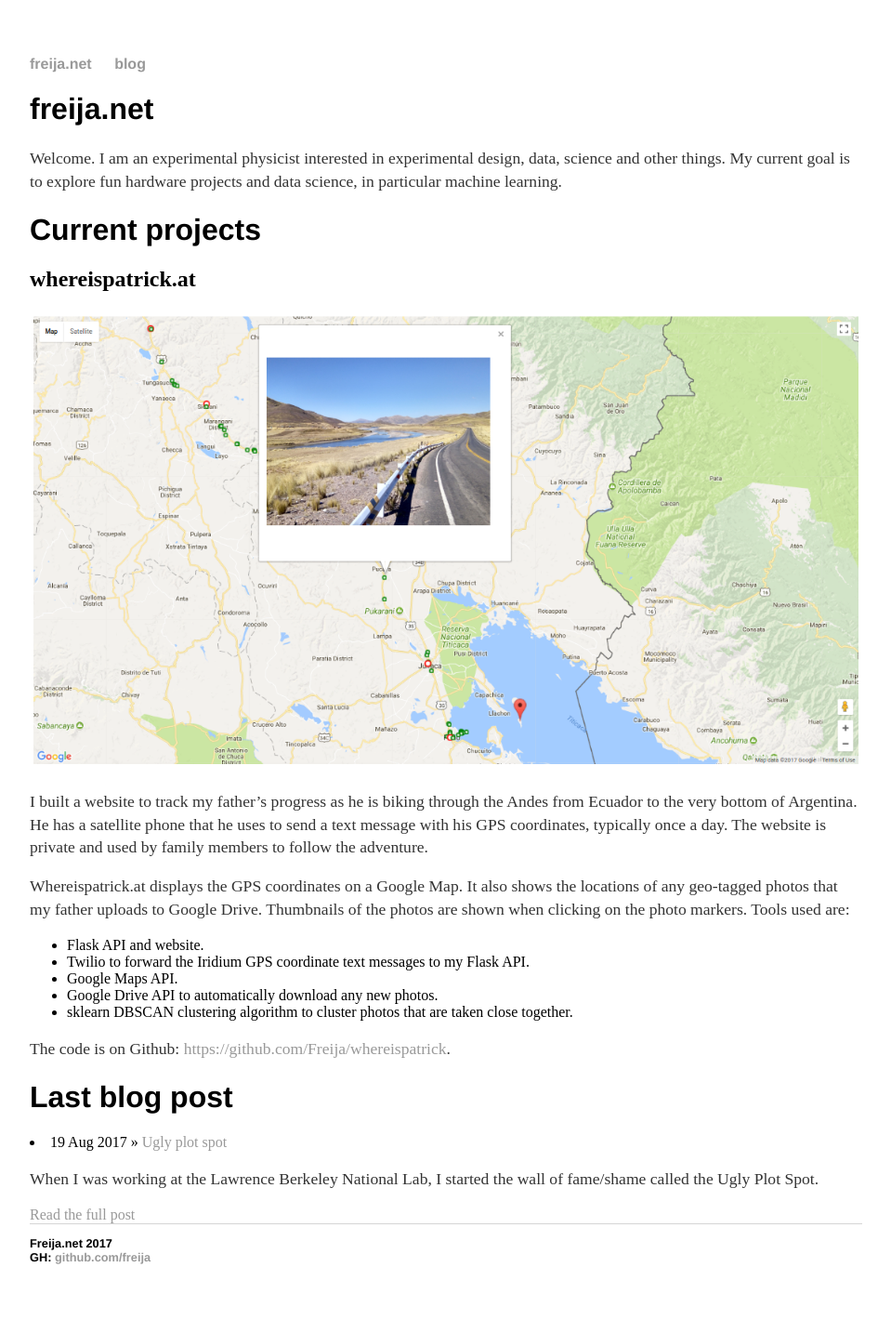
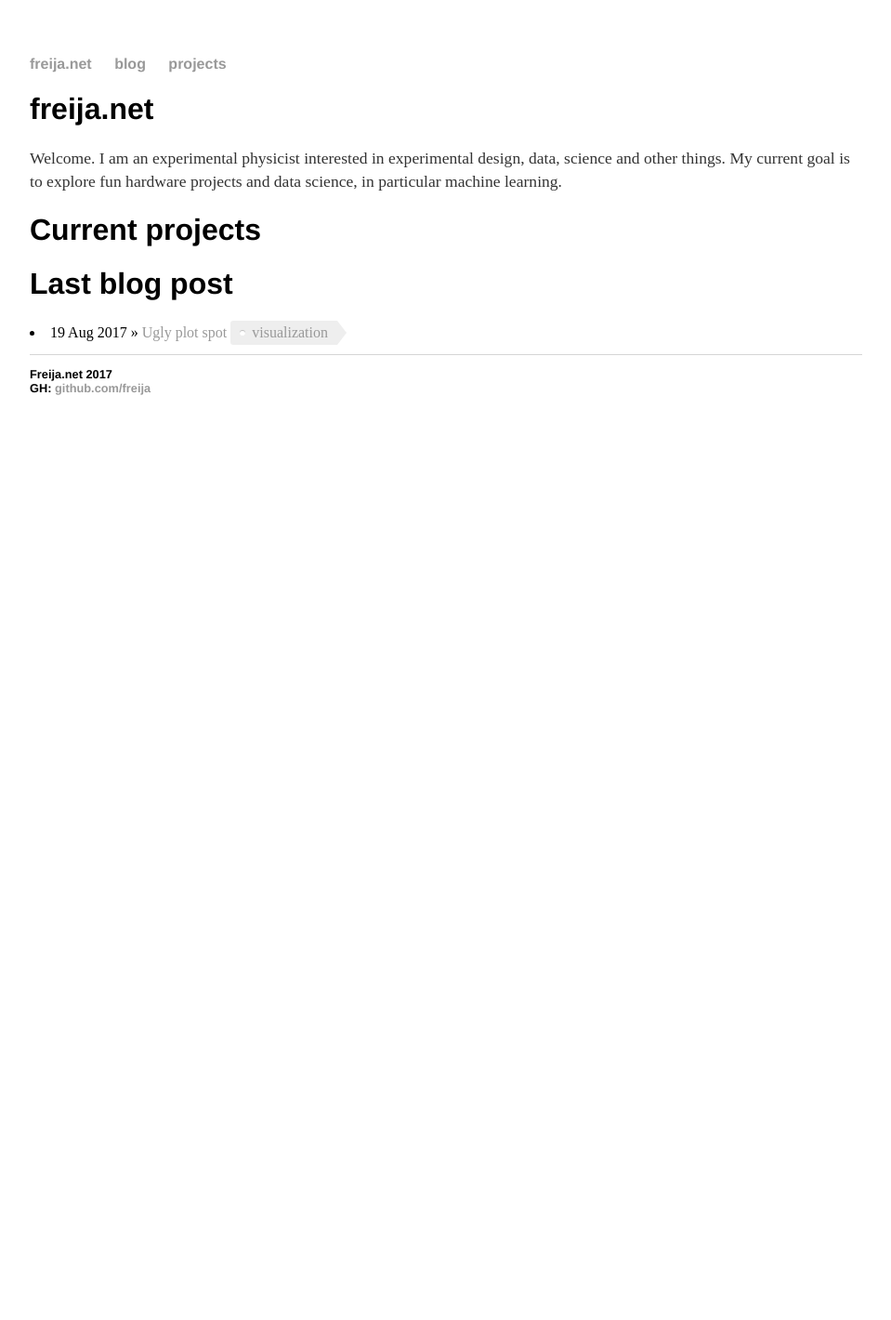
Before and after one commit to Freija/freija.github.io, a Jekyll site: the page built from index.md, in a window 1280 px wide. Shown: the whole page at 93% size, without its empty margins (160-1119 px from the left). Built offline with Jekyll 4.4.1, drawn with Linux system fonts in a browser that asks for light colours; after the commit the page ends 900 px from its top, so only the background shows below that.

Commit message:
Add projects page and tags

```diff
--- a/_config.yml
+++ b/_config.yml
@@ -16,3 +16,8 @@
 
 # Build settings
 markdown: kramdown
+highlighter: rouge
+
+# Add the collections
+collections:
+- projects
--- a/_layouts/default.html
+++ b/_layouts/default.html
@@ -10,6 +10,7 @@
 	    		<ul>
 	        		<li><a href="/">freija.net</a></li>
 	        		<li><a href="/blog">blog</a></li>
+							<li><a href="projects.html">projects</a></li>
 	    		</ul>
 			</nav>
 			<div class="container">
--- a/_posts/2017-08-19-ugly-plot-spot.md
+++ b/_posts/2017-08-19-ugly-plot-spot.md
@@ -2,6 +2,8 @@
 layout: post
 title: "Ugly plot spot"
 date: 2017-08-19
+tags:
+- visualization
 ---
 When I was working at the Lawrence Berkeley National Lab, I started the wall of fame/shame called the Ugly Plot Spot.
 
--- a/css/main.css
+++ b/css/main.css
@@ -1,6 +1,8 @@
 body {
     margin: 60px auto;
     width: 70%;
+    box-sizing: border-box;
+    height: 100%;
 }
 nav ul, footer ul {
     font-family:'Helvetica', 'Arial', 'Sans-Serif';
@@ -45,3 +47,79 @@
 div.post {
   font-size: 1.0em;
 }
+
+div.wrapper {
+  display: flex;
+  flex-flow: row wrap;
+  justify-content: space-around;
+}
+
+div.box {
+  width: 260px;
+  height: 300px;
+  background: #ebedef;
+  float: center;
+  margin: 2px;
+}
+
+div.project_box {
+  font-size: 0.8em;
+  padding:10px;
+}
+
+.tags {
+  list-style: none;
+  margin: 0;
+  overflow: hidden;
+  padding: 0;
+}
+
+.tags li {
+  float: left;
+}
+
+.tag {
+  background: #eee;
+  border-radius: 3px 0 0 3px;
+  color: #999;
+  display: inline-block;
+  height: 26px;
+  line-height: 26px;
+  padding: 0 20px 0 23px;
+  position: relative;
+  margin: 0 10px 10px 0;
+  text-decoration: none;
+  -webkit-transition: color 0.2s;
+}
+
+.tag::before {
+  background: #fff;
+  border-radius: 10px;
+  box-shadow: inset 0 1px rgba(0, 0, 0, 0.25);
+  content: '';
+  height: 6px;
+  left: 10px;
+  position: absolute;
+  width: 6px;
+  top: 10px;
+}
+
+.tag::after {
+  background: #fff;
+  border-bottom: 13px solid transparent;
+  border-left: 10px solid #eee;
+  border-top: 13px solid transparent;
+  content: '';
+  position: absolute;
+  right: 0;
+  top: 0;
+}
+
+.tag:hover {
+  background-color: #27AE60;
+  color: white;
+}
+
+.tag:hover::after {
+   border-left-color: #27AE60;
+}
--- a/index.md
+++ b/index.md
@@ -7,23 +7,25 @@
 Welcome. I am an experimental physicist interested in experimental design, data, science and other things. My current goal is to explore fun hardware projects and data science, in particular machine learning.
 
 # Current projects
-## whereispatrick.at
-<img src="{{ site.baseurl }}/images/whereispatrick.png " alt="Drawing" style=" width: 100%;"/>
+{% for project in site.projects reversed%}
+<h2>{{ project.title }}</h2>
+<ul class="tags">
+{% for tag in project.tags %}
+  <li><a href="/tags#{{ tag }}" class="tag">{{ tag }}</a></li>
+{% endfor %}
+</ul>
+<img src="{{ site.baseurl }}/images/{{ project.primary_image }}" style=" width: 100%;"/>
+{{ project.long_description}}
+<br>
+The code is on Github: <a href="{{ project.github_link }}">{{project.github_link}}</a>.
+{% break %}
+{% endfor %}
 
-I built a website to track my father's progress as he is biking through the Andes from Ecuador to the very bottom of Argentina. He has a satellite phone that he uses to send a text message with his GPS coordinates, typically once a day. The website is private and used by family members to follow the adventure.
-
-Whereispatrick.at displays the GPS coordinates on a Google Map. It also shows the locations of any geo-tagged photos that my father uploads to Google Drive. Thumbnails of the photos are shown when clicking on the photo markers. Tools used are:
- - Flask API and website.
- - Twilio to forward the Iridium GPS coordinate text messages to my Flask API.
- - Google Maps API.
- - Google Drive API to automatically download any new photos.
- - sklearn DBSCAN clustering algorithm to cluster photos that are taken close together.
-
-The code is on Github: [https://github.com/Freija/whereispatrick](https://github.com/Freija/whereispatrick).
 
 # Last blog post
-{% for post in site.posts %}
+{% for post in site.posts limit: 5%}
   <li><span>{{ post.date | date_to_string }}</span> » <a href="{{ post.url }}" title="{{ post.title }}">{{ post.title }}</a>
-  {{ post.excerpt }} <a href="{{ post.url }}"> Read the full post</a></li>
-  {% break; %}
+    {% for tag in post.tags %}
+      <a href="/tags#{{ tag }}" class="tag">{{ tag }}</a>
+    {% endfor %}
 {% endfor %}
```
